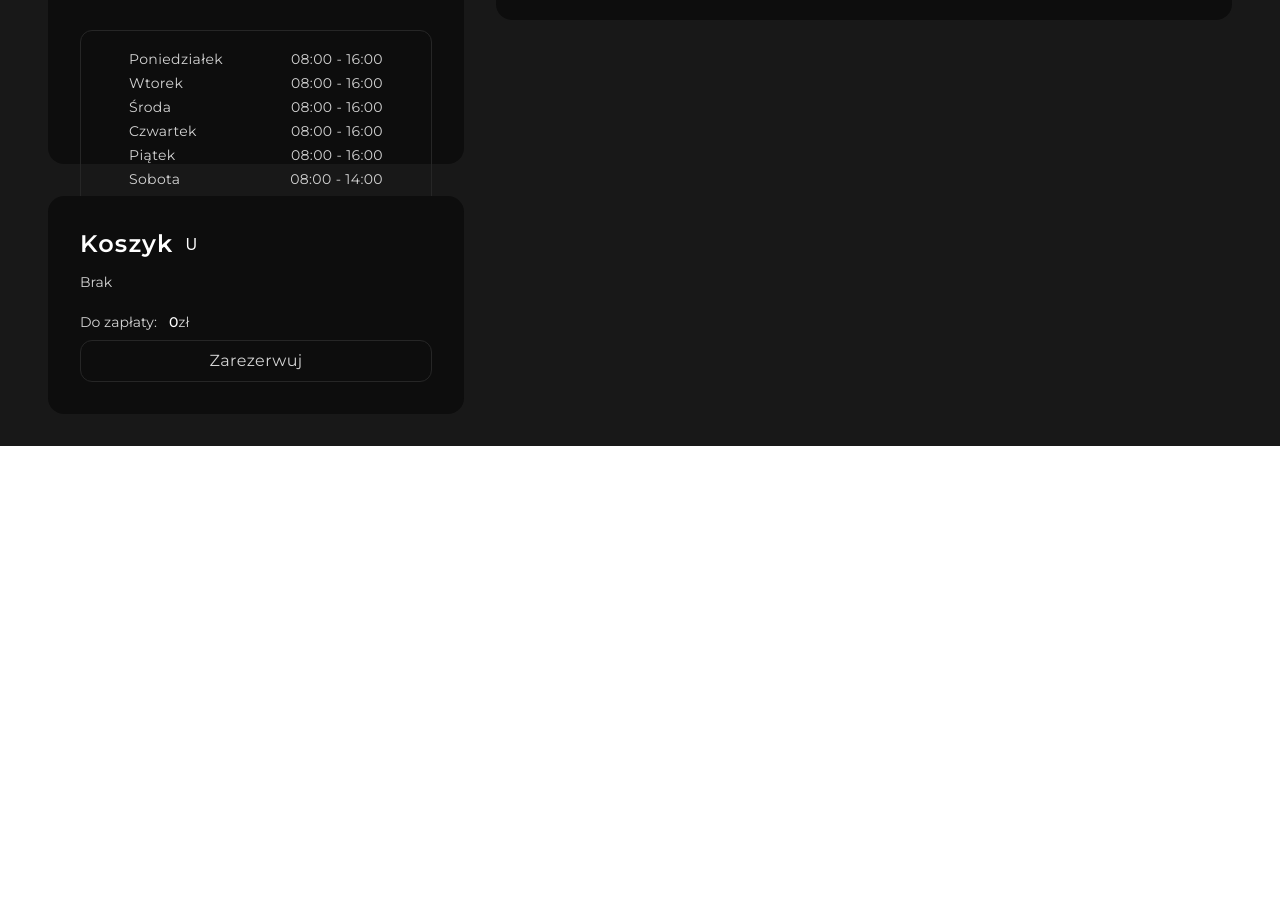
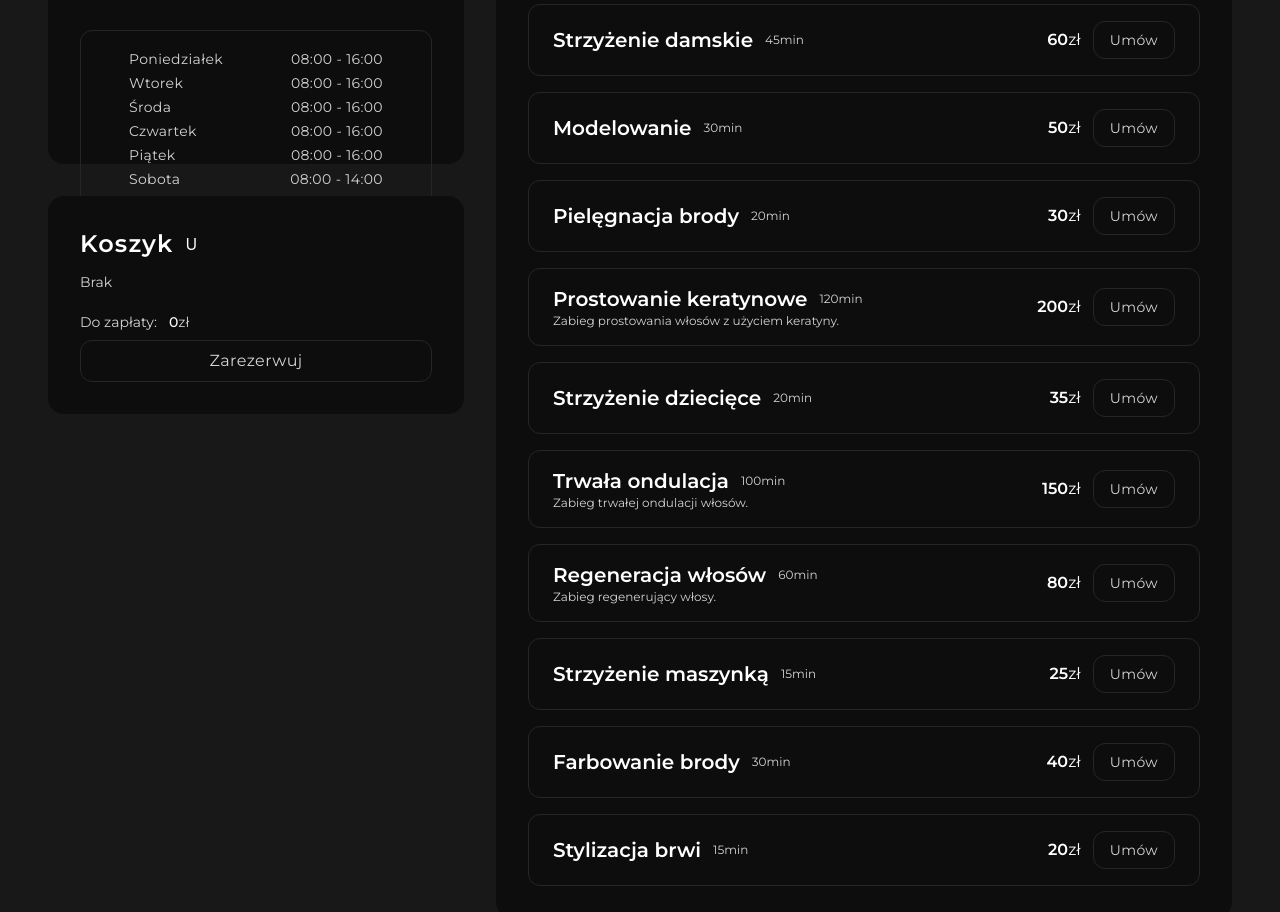
Before and after one commit to danielkasprzak/MStudio, a React (Vite) app in the folder barber-panel/: page /rezerwacja in a window 1280 px wide. Shown: the part 354-1266 px from the top of the page. Before the commit the page ends 800 px from the top, so only its background shows below. Built offline with nearby package versions, Linux system fonts and the light colour scheme.

Commit message:
Dummy offers

```diff
--- a/barber-panel/src/components/reservation/Offers.tsx
+++ b/barber-panel/src/components/reservation/Offers.tsx
@@ -13,6 +13,69 @@ const offers = [
         price: 120,
         time: 90,
         description: 'Farbowanie włosów z możliwością konsultacji koloru.',
+    },
+    {
+        id: '3',
+        label: 'Strzyżenie damskie',
+        price: 60,
+        time: 45,
+    },
+    {
+        id: '4',
+        label: 'Modelowanie',
+        price: 50,
+        time: 30,
+    },
+    {
+        id: '5',
+        label: 'Pielęgnacja brody',
+        price: 30,
+        time: 20,
+    },
+    {
+        id: '6',
+        label: 'Prostowanie keratynowe',
+        price: 200,
+        time: 120,
+        description: 'Zabieg prostowania włosów z użyciem keratyny.',
+    },
+    {
+        id: '7',
+        label: 'Strzyżenie dziecięce',
+        price: 35,
+        time: 20,
+    },
+    {
+        id: '8',
+        label: 'Trwała ondulacja',
+        price: 150,
+        time: 100,
+        description: 'Zabieg trwałej ondulacji włosów.',
+    },
+    {
+        id: '9',
+        label: 'Regeneracja włosów',
+        price: 80,
+        time: 60,
+        description: 'Zabieg regenerujący włosy.',
+    },
+    {
+        id: '10',
+        label: 'Strzyżenie maszynką',
+        price: 25,
+        time: 15,
+    },
+    {
+        id: '11',
+        label: 'Farbowanie brody',
+        price: 40,
+        time: 30,
+    },
+    {
+        id: '12',
+        label: 'Stylizacja brwi',
+        price: 20,
+        time: 15,
     }
 ];
 
```
